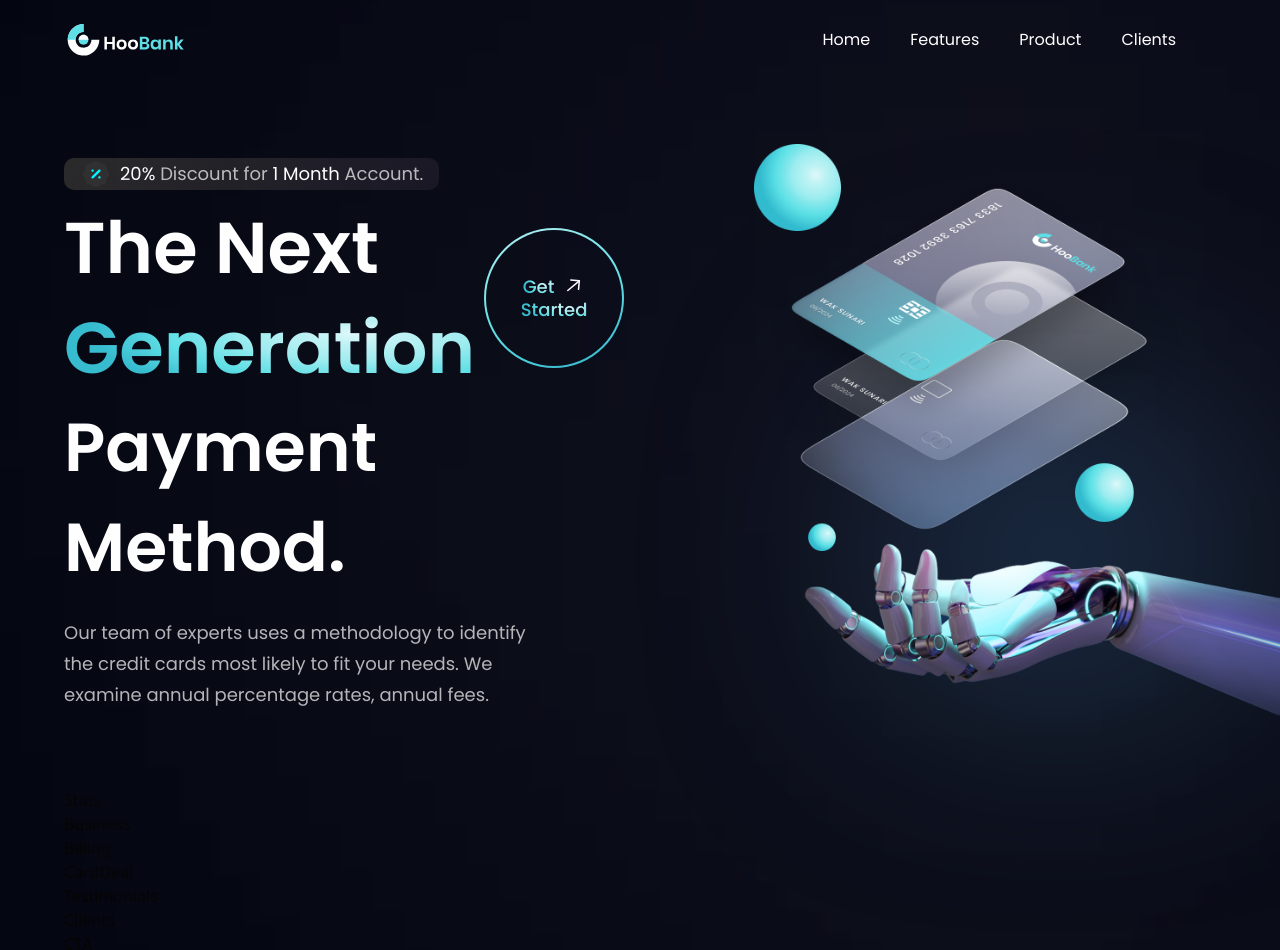
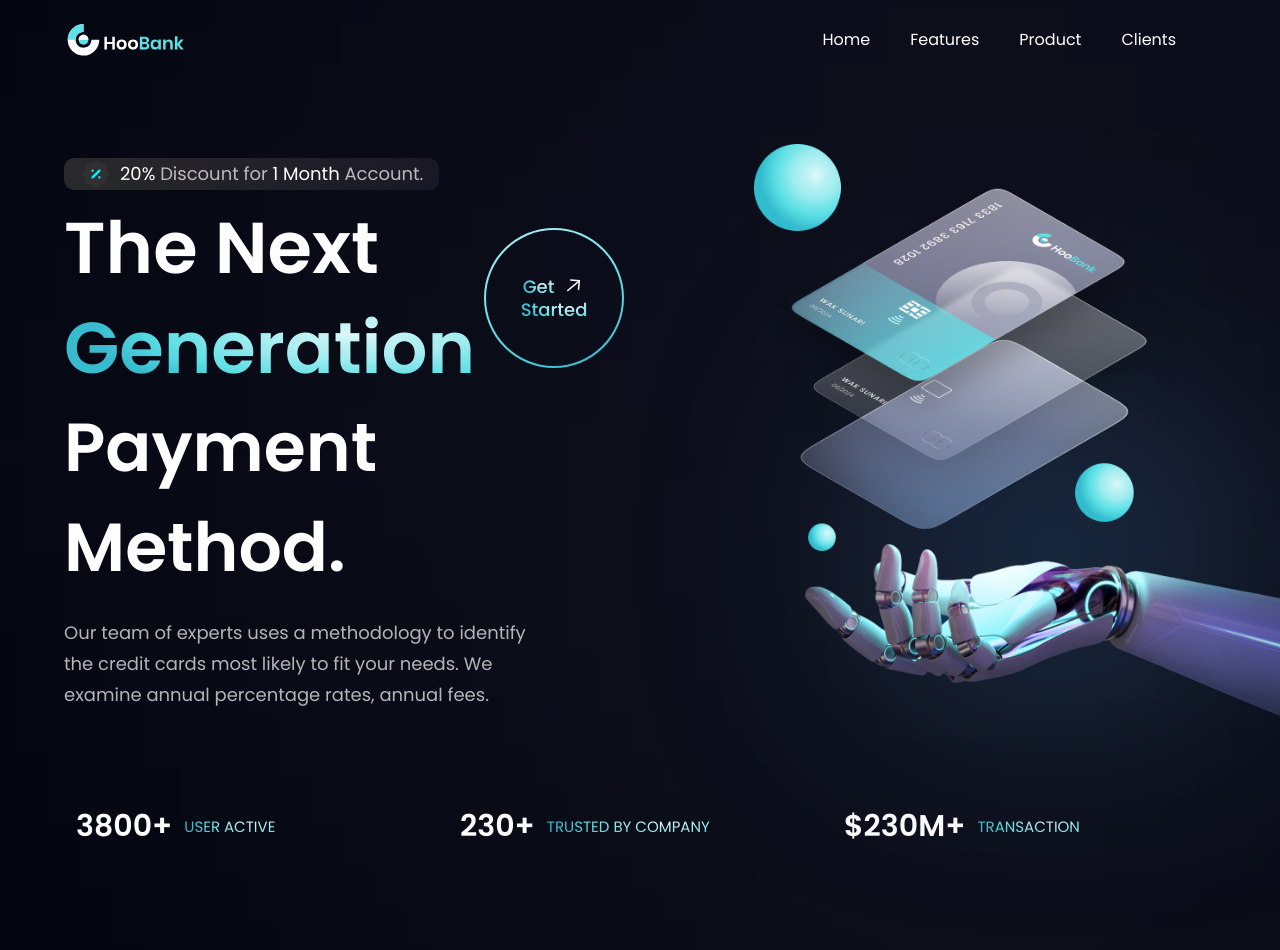
Before and after one commit to antoniokamiri/ReactjsBankWebsite, a React (Vite) app: page / in a window 1280 px wide. Shown: the top 950 px of the page. Built offline with nearby package versions, Linux system fonts and the light colour scheme.

Commit message:
Stats Component

```diff
--- a/src/components/Stats.jsx
+++ b/src/components/Stats.jsx
@@ -1,8 +1,20 @@
-import React from 'react'
+import { stats } from '../constants'
+import styles from '../style'
 
 function Stats() {
   return (
-    <div>Stats</div>
+    <section className={`${styles.flexCenter} flex-row flex-wrap sm:mb-20 mb-6`}>
+      {stats.map((stat) => (
+
+        <div key={stat.id} className='flex-1 flex justify-start items-center flex-row m-3'>
+          <h4 className='font-poppins font-semibold xs:test-[40px] text-[30px] xs:leading-[53px] leading-[43px] text-white'>{stat.value}</h4>
+          <p className='font-poppins font-normal xs:test-[20px] text-[15px] xs:leading-[26px] leading-[21px] text-gradient uppercase ml-3'>{stat.title}</p>
+
+        </div>
+
+      ))}
+
+    </section>
   )
 }
 
```
